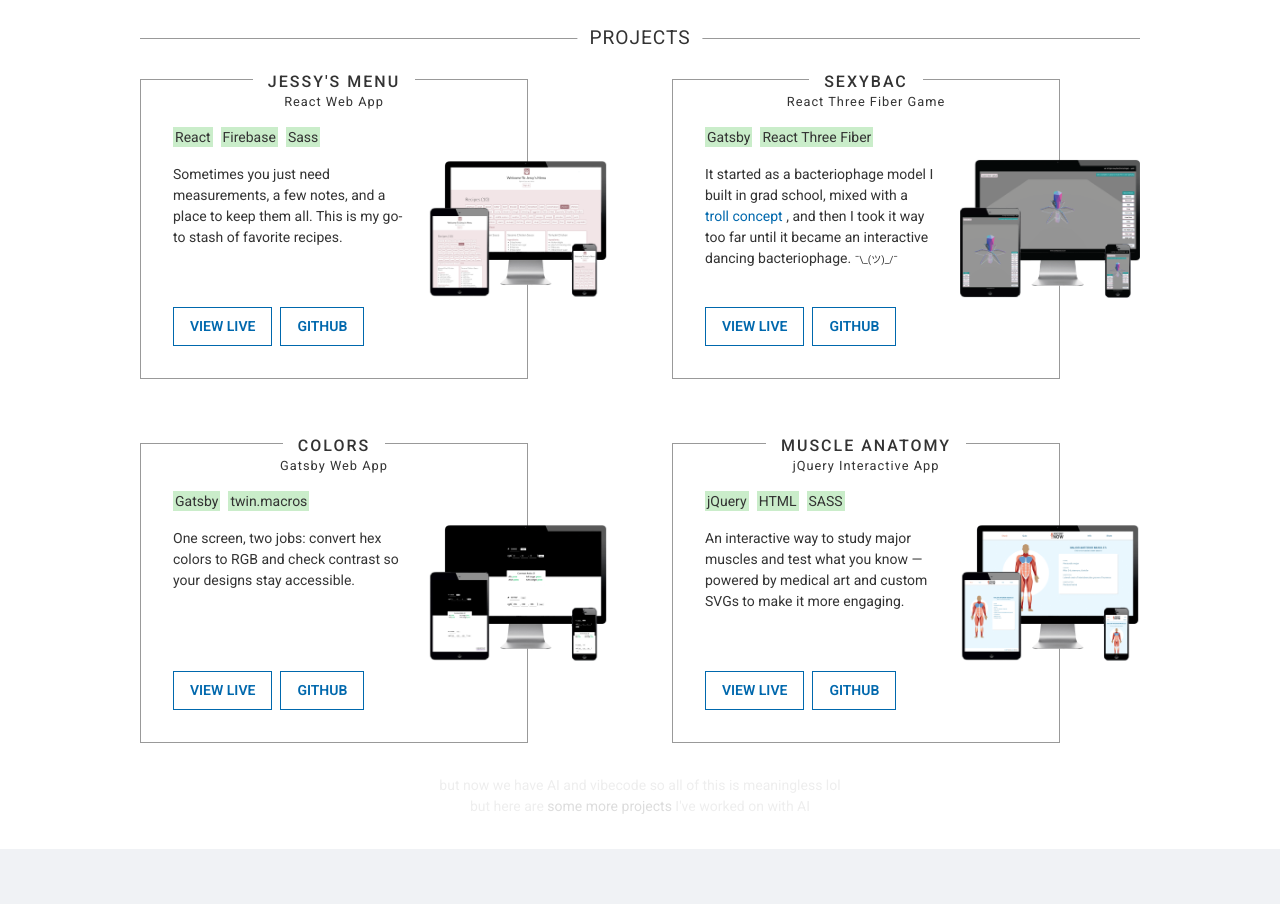
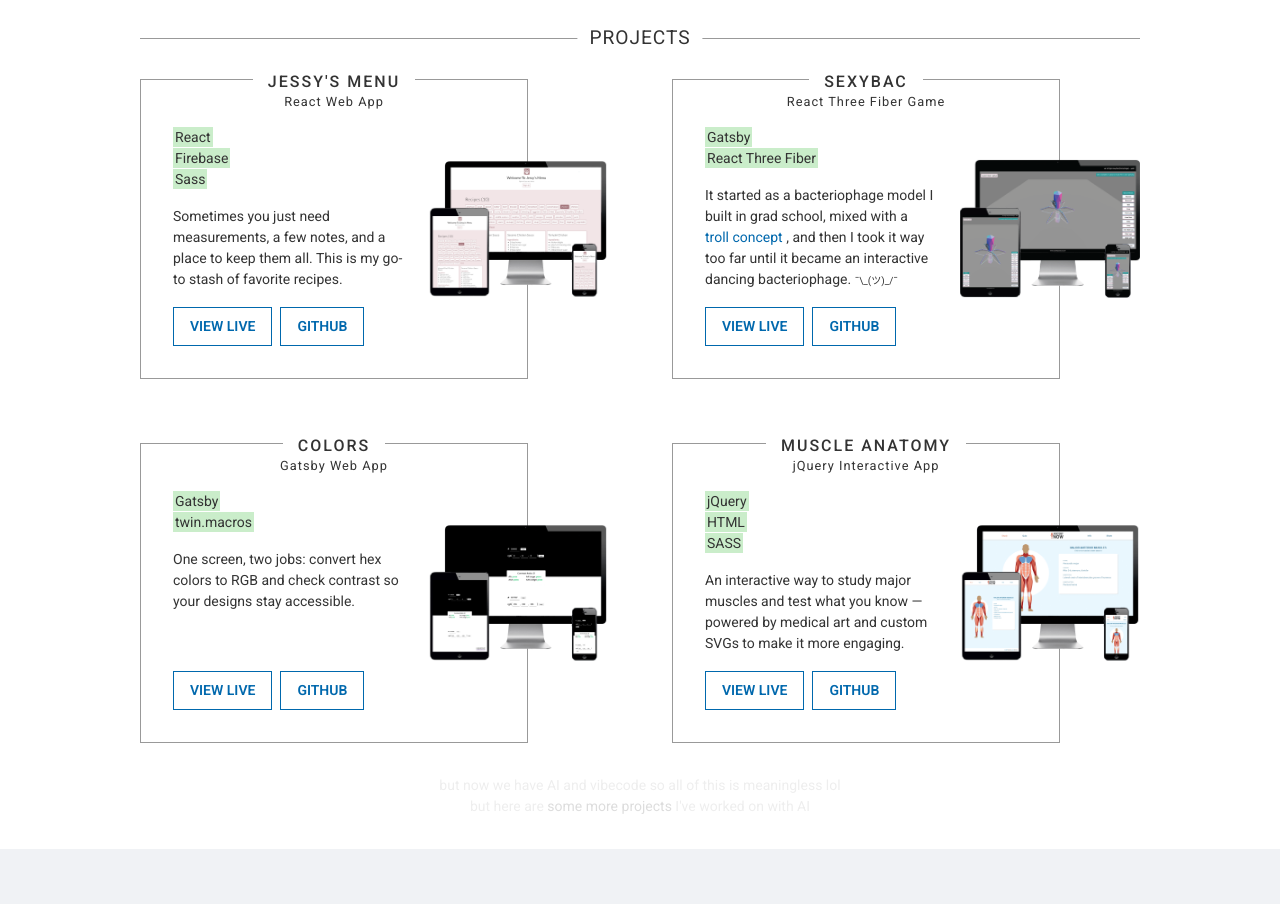
Before and after one commit to codedbyjessica/PORTFOLIO-V2, an Astro site: page / in a window 1280 px wide. Shown: the part 1140-2044 px from the top of the page. Built offline with nearby package versions, Linux system fonts and the light colour scheme; Astro itself is replaced by a stand-in of ours.

Commit message:
fix stack

```diff
--- a/src/pages/index.astro
+++ b/src/pages/index.astro
@@ -165,10 +165,10 @@ const SKILLS = [
                       <span>{project.title}</span>
                     </h3>
                     <h4 class="text-center">{project.type}</h4>
-                    <div class="flex gap-2 px-8 mt-4">
+                    <div class="px-8 mt-4">
                       {project.stack.map((skill) => (
                         <div>
-                          <span class="bg-tertiaryColorDark p-0.5 bg-opacity-25">{skill}</span>
+                          <span class="bg-tertiaryColorDark p-0.5 bg-opacity-25">{skill} </span>
                         </div>
                       ))}
                     </div>
```
